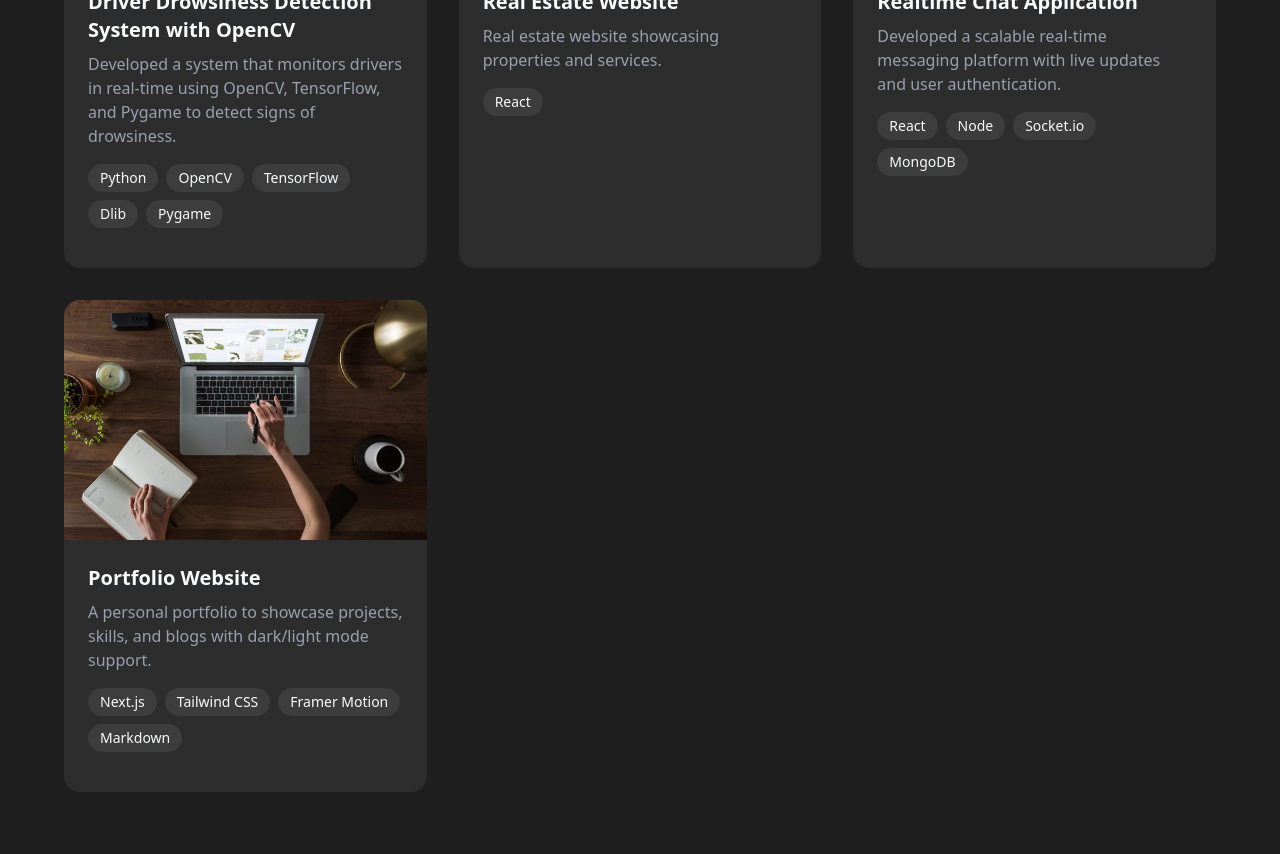
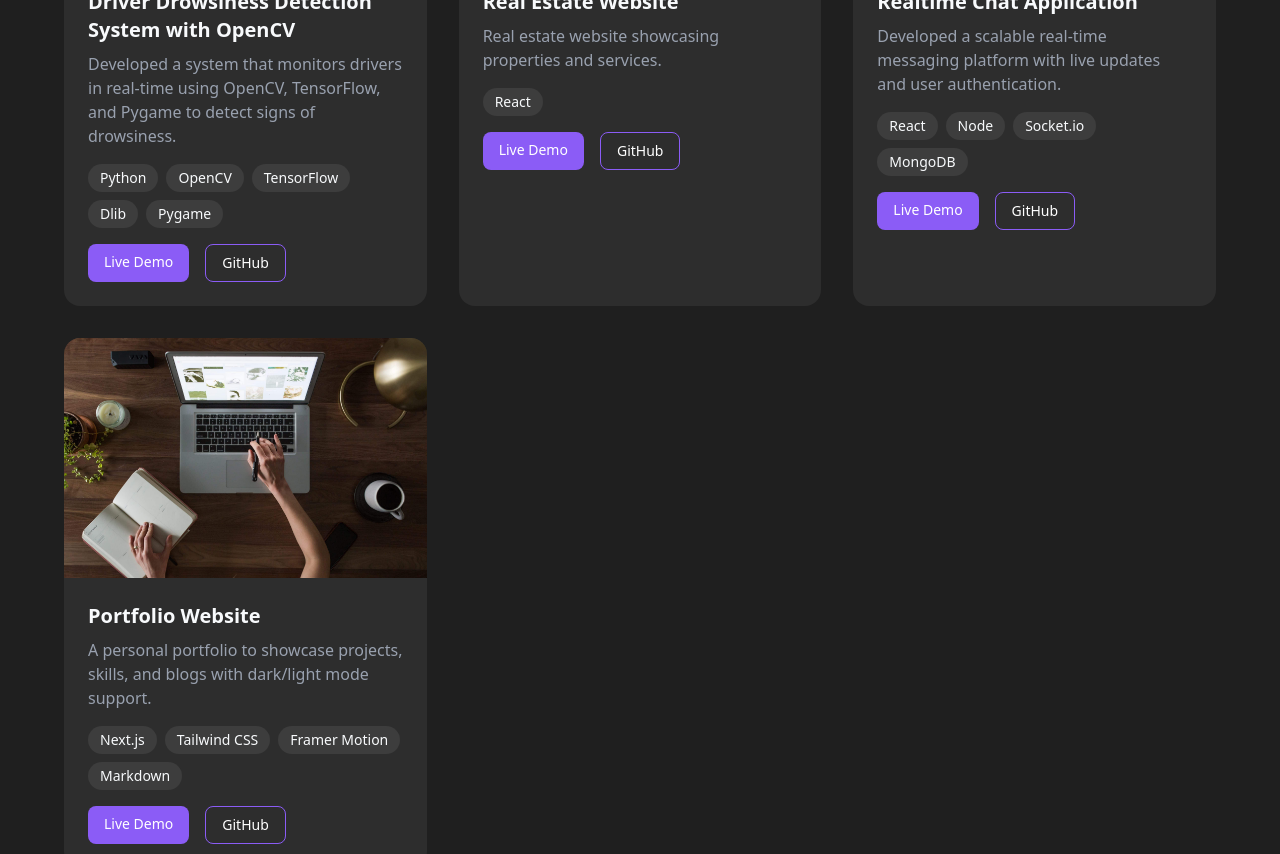
Before and after one commit to mohit-kumar29/Personal-Portfolio, a React (Vite) app: page / in a window 1280 px wide. Shown: the part 2140-2994 px from the top of the page. Built offline with nearby package versions, Linux system fonts and the light colour scheme.

Commit message:
Enhance ProjectCard with live and GitHub links
Added liveLink and githubLink props to ProjectCard.

```diff
--- a/src/Components/ProjectCard.jsx
+++ b/src/Components/ProjectCard.jsx
@@ -1,18 +1,43 @@
 import React from 'react'
 
-const ProjectCard = ({ title, description, image, tech }) => {
+const ProjectCard = ({ title, description, image, tech, liveLink, githubLink }) => {
   return (
-    <div className='bg-dark-300 rounded-2xl overflow-hidden hover:translate-y-2 transition duration-300 cursor-pointer'>
+    <div className='bg-dark-300 rounded-2xl overflow-hidden hover:-translate-y-2 transition duration-300'>
       <img src={image} alt={title} className='w-full h-60 object-cover' />
+
       <div className='p-6'>
         <h3 className='text-xl font-semibold mb-2'>{title}</h3>
         <p className='text-gray-400 mb-4'>{description}</p>
+
         <div className='flex flex-wrap gap-2 mb-4'>
-                {tech.map((item,index)=>(
-                    <span key={index} className='px-3 py-1 bg-dark-400 rounded-full text-sm'>
+          {tech.map((item, index) => (
+            <span
+              key={index}
+              className='px-3 py-1 bg-dark-400 rounded-full text-sm'
+            >
               {item}
             </span>
           ))}
+        </div>
+
+        <div className="flex gap-4">
+          <a
+            href={liveLink}
+            target="_blank"
+            rel="noopener noreferrer"
+            className="px-4 py-2 bg-purple text-white rounded-lg text-sm hover:bg-purple-700 transition"
+          >
+            Live Demo
+          </a>
+
+          <a
+            href={githubLink}
+            target="_blank"
+            rel="noopener noreferrer"
+            className="px-4 py-2 border border-purple text-white rounded-lg text-sm hover:bg-purple/20 hover:text-white transition"
+          >
+            GitHub
+          </a>
         </div>
       </div>
     </div>
```
Lines whose indentation alone changed are shown as unchanged.
